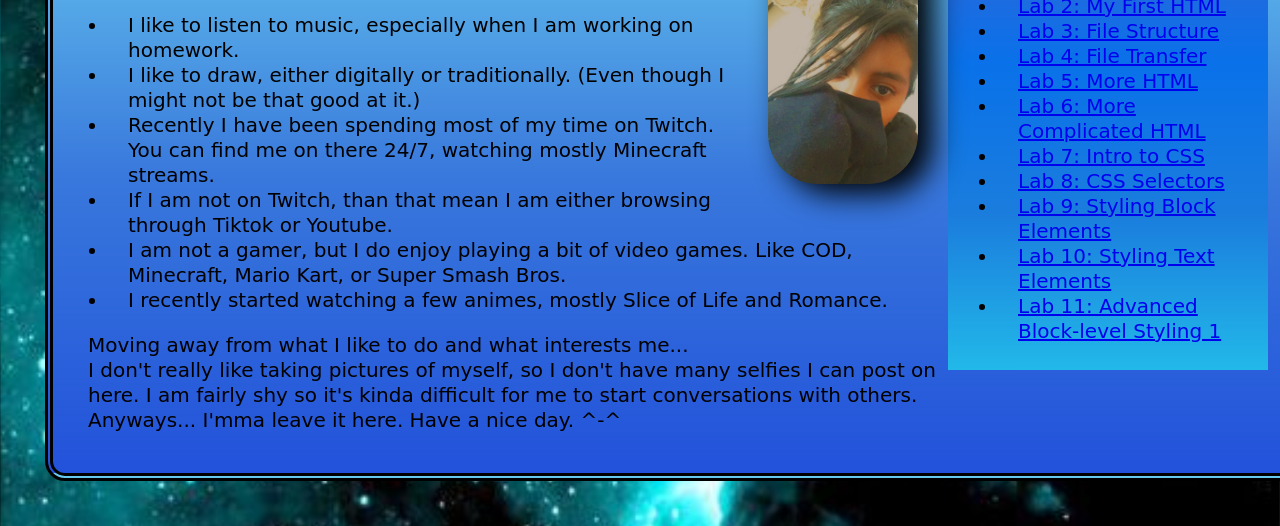
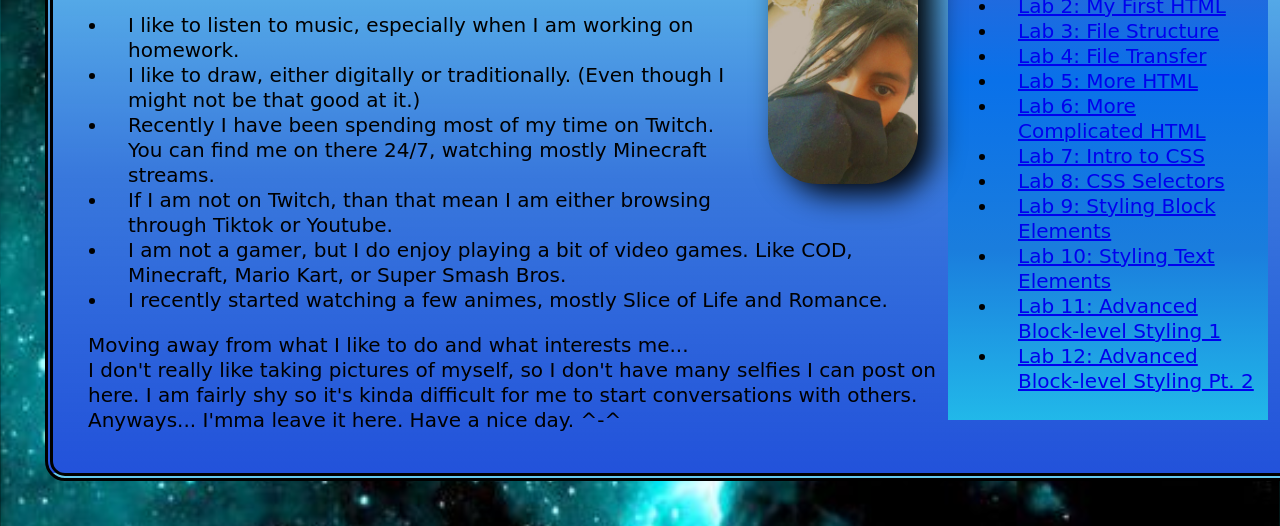
Before and after one commit to senava/CST251, a plain HTML site: page index.html in a window 1280 px wide. Shown: the part 440-966 px from the top of the page. Drawn offline with Linux system fonts and the light colour scheme; a web font is replaced by a local one.

Commit message:
Lab 12 framework + homepage update

```diff
--- a/index.html
+++ b/index.html
@@ -26,6 +26,7 @@
           <li> <a href="lab9/">Lab 9: Styling Block Elements</a></li>
           <li> <a href="lab10/">Lab 10: Styling Text Elements</a></li>
           <li> <a href="lab11/">Lab 11: Advanced Block-level Styling 1</a></li>
+          <li> <a href="lab12/">Lab 12: Advanced Block-level Styling Pt. 2</a></li>
         </ul>
       </aside>
       <div id="my-image">
```
Also changed, not shown: lab12/img/april.jpg (added), lab12/img/blue-smoke.png (added), lab12/img/duck.jpg (added), lab12/img/friend.jpg (added), lab12/img/piano.jpg (added), lab12/img/smoke.jpg (added), lab12/img/stars.jpg (added), lab12/img/study-sesh.jpg (added), lab12/img/tree.jpg (added), 2 other files.
